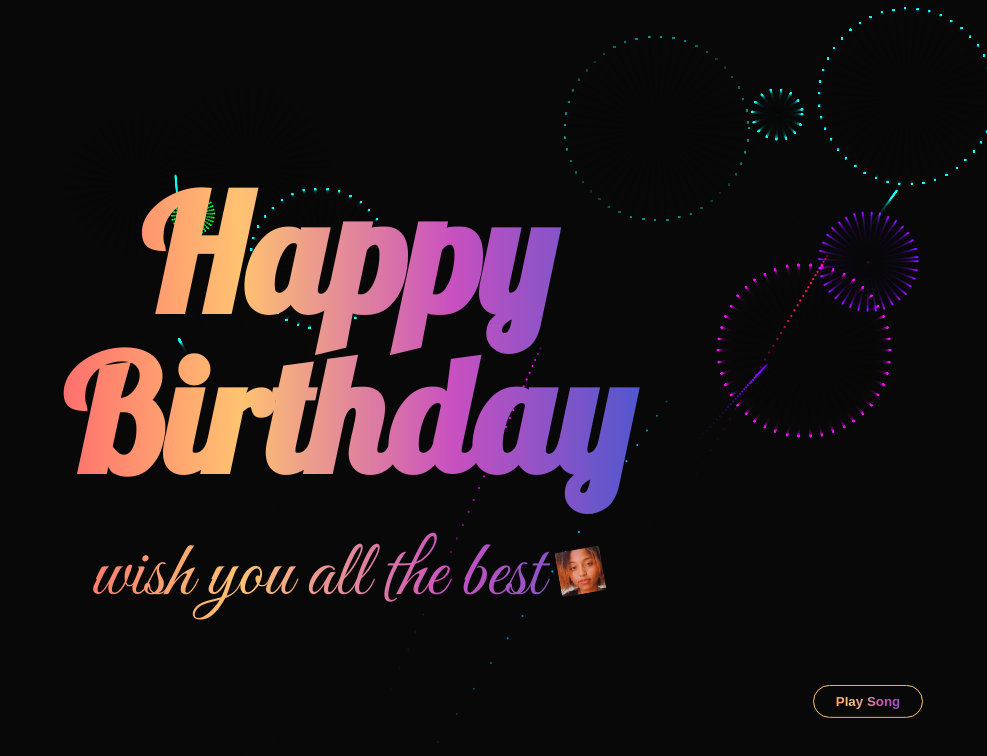
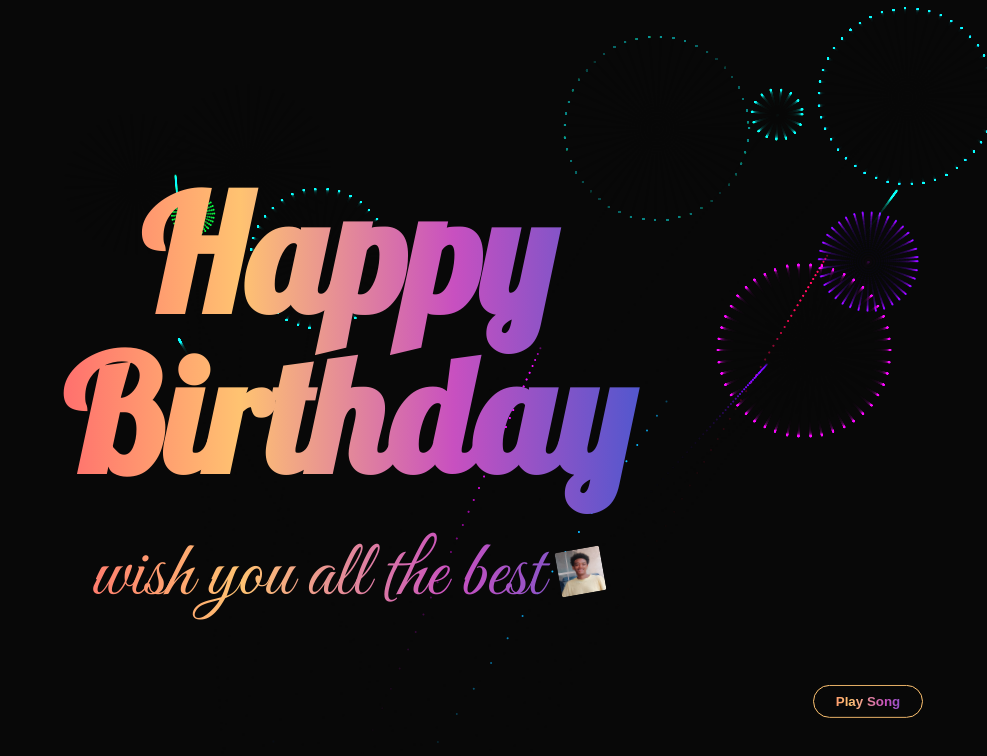
Before and after one commit to roobiwebdev/HBD, a plain HTML site: page index.html in a window 1280 px wide. Shown: the whole page, without its empty margins (293-1280 px from the left). Drawn offline with Linux system fonts and the light colour scheme.

Commit message:
index.html

```diff
--- a/index.html
+++ b/index.html
@@ -11,7 +11,7 @@
 <body>
     <div class="txt">
         <h1>Happy Birthday</h1>
-        <p>wish you all the best <span> <img src="img/IMG_20241028_050602_197.jpg" alt=""></span></p>
+        <p>wish you all the best <span> <img src="img/Screenshot_20241208-124734.jpg" alt=""></span></p>
     </div>
     <div class="play-music">
         <audio id="birthdaySong" src="music/happy-birthday-to-you-piano.mp3"></audio>
```
